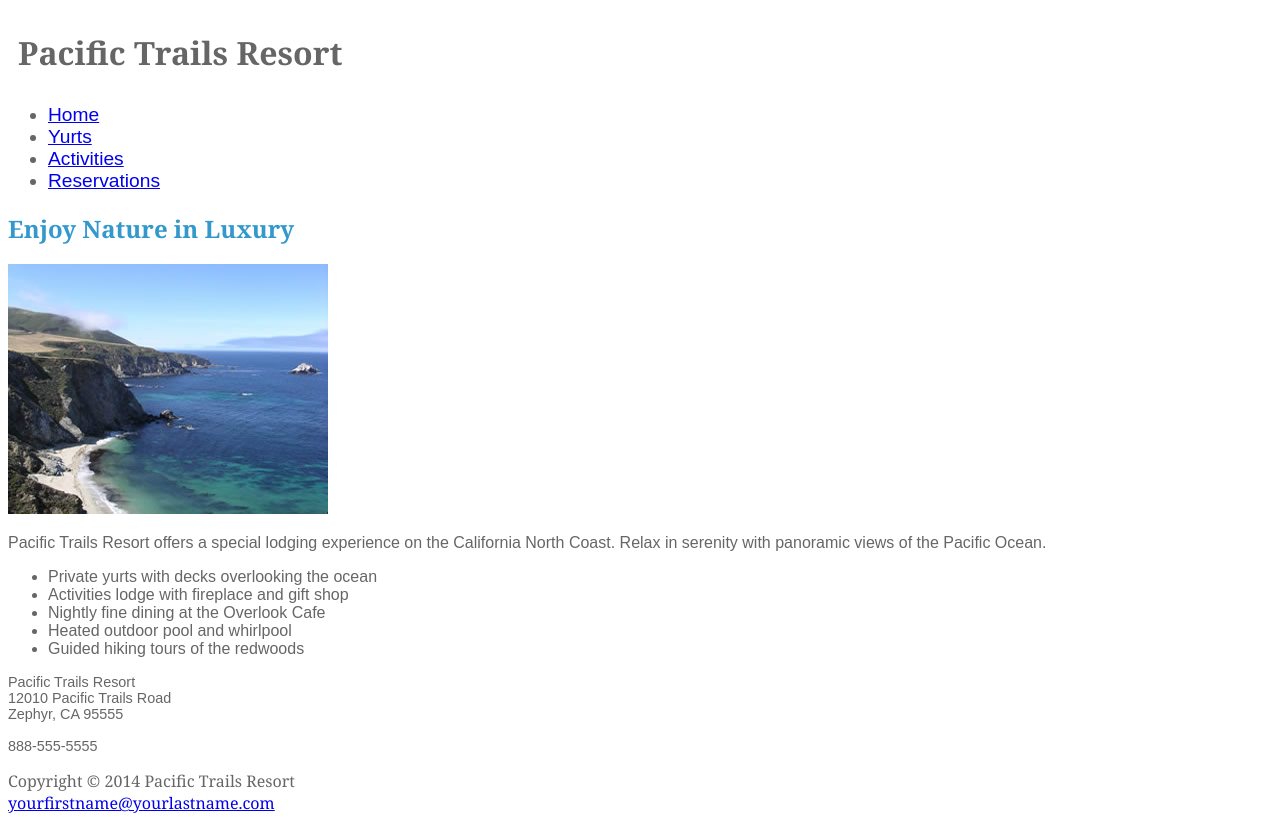
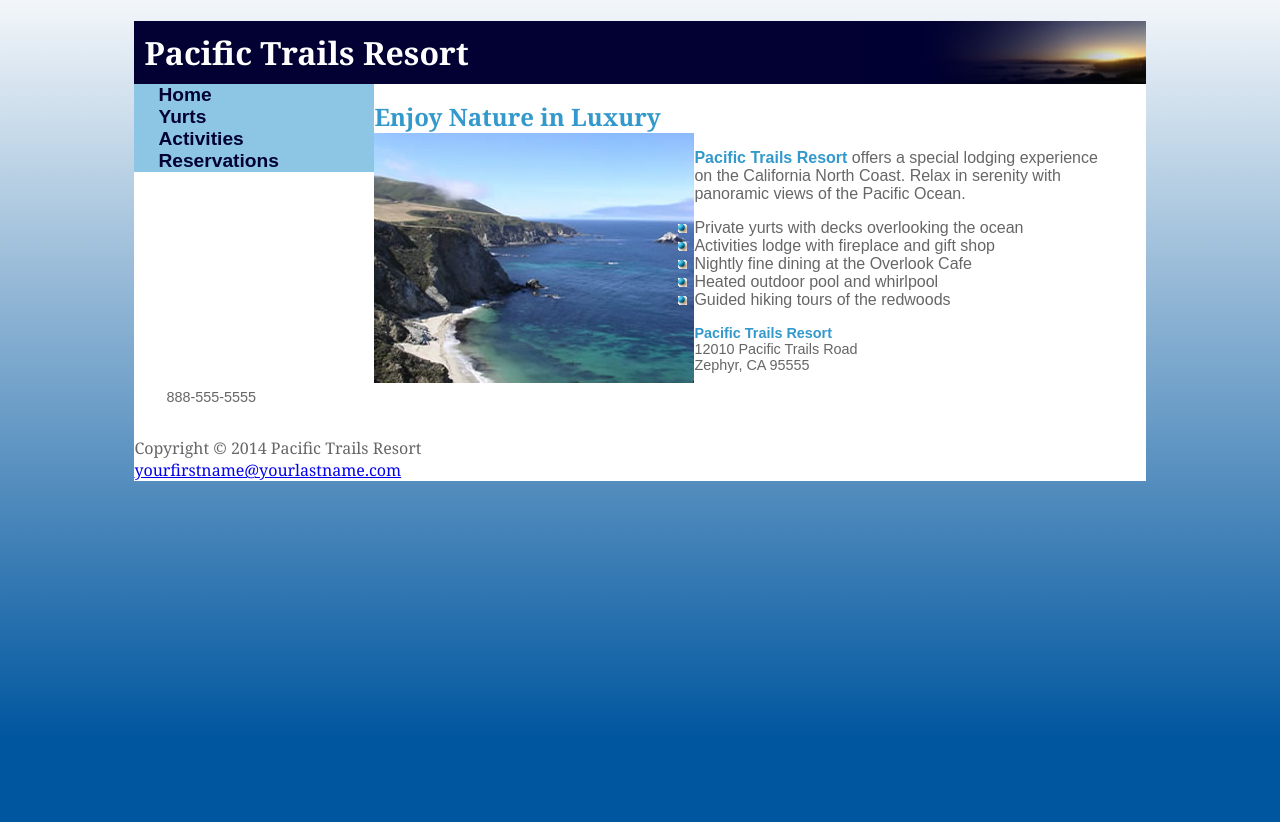
Before and after one commit to ThomasSurette/ThomasSurette.github.io, a website: page hw2/index.html in a window 1280 px wide. After the commit the page ends 800 px from the top, so only its background shows below. Drawn offline with Linux system fonts and the light colour scheme; files that its build step writes are made by us from their sources; files whose address does not match are found by name.

Commit message:
updated css for hw2

```diff
--- a/hw2/css/pacific.css
+++ b/hw2/css/pacific.css
@@ -2,16 +2,33 @@ header, hgroup, nav, footer, figure, figcaption, aside, section, article {
 	display: block;
 }
 body {
-	background-color: ;
+	background-image: url("../img/ptrbackground.jpg");
+	background-color:  #00569f;
 	color: #666666;
 	font-family: Arial, Helvetica, sans-serif;
 }
+header{
+	background-image: url("../img/sunset.jpg");
+	background-position:right;
+	background-repeat:no-repeat;
+ 	background-color: #030134;
+}
 
+nav{
+	background-color:#8DC6E4;
+	width:15rem;
+	float: left;
+}
 nav ul {
 	font-size: 1.2em;
+	margin: 0 0;
+	list-style:none;
+	padding: 0 1.5rem;
 }
-nav a:visited {
-	color: #344873;
+nav ul li a{
+	text-decoration:none;
+	font-weight:bold;
+	color:#000231;
 }
 nav a:hover {
 	color: #FFFFFF;
@@ -19,13 +36,18 @@ nav a:hover {
 h1 {
 	margin-bottom: 0;
 	padding: 10px;
+	color:white;
 }
 h2 {
 	color: #3399CC;
+	margin: 0 0;
 }
 h1,
 h2 {
 	font-family: Georgia, "Times New Roman", serif;
+}
+img{
+	float:left;
 }
 #contact {
 	font-size: 90%;
@@ -35,4 +57,21 @@ dt {
 }
 footer {
 	font-family: Georgia, "Times New Roman", serif;
+	background-color:white
 }
+#wrapper{
+	min-width:600px;
+	width:80%;
+	margin: 0 auto;
+}
+#content{
+	background-color:white;
+	padding: 1rem 2rem;
+}
+#content ul{
+	list-style-image: url('../img/marker.gif');
+}
+.resort{
+	color: #3399CC;
+	font-weight:bold;
+}
--- a/hw2/index.html
+++ b/hw2/index.html
@@ -3,7 +3,7 @@
 <head>
     <title>Pacific Trails Resort</title>
     <meta charset="utf-8">
-    <link href="pacific.css" rel="stylesheet">
+    <link href="./css/pacific.css" rel="stylesheet">
     <meta name="viewport" content="width=device-width, initial-scale=1.0">
     <!--[if lt IE 9]>
    <script src="http://html5shim.googlecode.com/svn/trunk/html5.js"> </script>   <![endif]-->
@@ -26,7 +26,7 @@
         </nav>
         <div id="content">
             <h2>Enjoy Nature in Luxury</h2>
-            <img src="coast.jpg" alt="Pacific Coast">
+            <img src="./img/coast.jpg" alt="Pacific Coast">
             <p><span class="resort">Pacific Trails Resort</span> offers a special lodging experience on the California North Coast. Relax in serenity with panoramic views of the Pacific Ocean.</p>
             <ul>
                 <li>Private yurts with decks overlooking the ocean</li>
```
